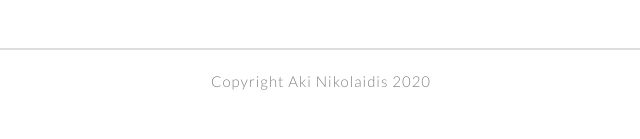
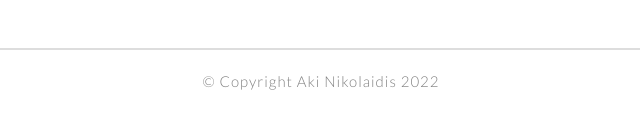
Before and after one commit to mahmud-sajib/project_one, a plain HTML site: page publications.html in a window 1280 px wide. Shown: the part 1622-1761 px from the top of the page, 319-959 px from the left. Drawn offline with nearby package versions, Linux system fonts and the light colour scheme.

Commit message:
Updated Copyright

```diff
--- a/publications.html
+++ b/publications.html
@@ -153,7 +153,7 @@
         <!--Footer Section Starts-->
         <footer>
             <div class="footer">
-                <p class="text-center copyright-text">Copyright Aki Nikolaidis 2020</p>
+                <p class="text-center copyright-text">&copy; Copyright Aki Nikolaidis 2022</p>
             </div>
         </footer>
 
```
